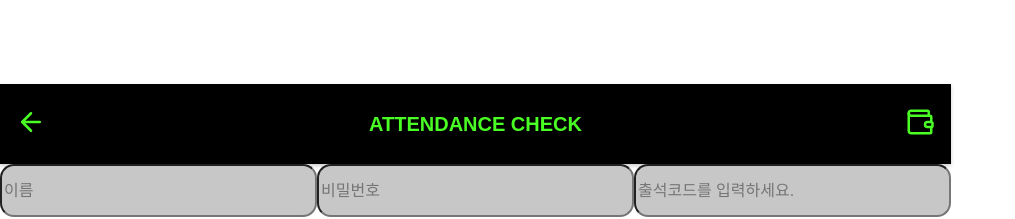
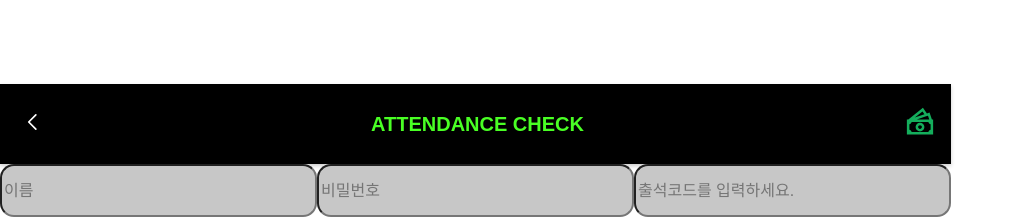
Before and after one commit to pirogramming/PiroCheck, a React (Vite) app in the folder frontend/: page /attendance in a window 1280 px wide. Shown: the part 220-439 px from the top of the page, without its empty margins (0-1015 px from the left). Built offline with nearby package versions, Linux system fonts and the light colour scheme; a web font is replaced by a local one.

Commit message:
[Fix] switch icons

```diff
--- a/frontend/src/components/Header.jsx
+++ b/frontend/src/components/Header.jsx
@@ -2,7 +2,8 @@ import React from 'react';
 import { useNavigate, useLocation  } from 'react-router-dom';
 import { ArrowLeft, Wallet } from 'lucide-react';
 import './componentsCss/Header.css';
-
+import arrowIcon from '../assets/img/arrowicon.svg';
+import moneyIcon from '../assets/img/moneyicon.svg';
 const Header = () => {
   const navigate = useNavigate();
   const location = useLocation();
@@ -17,12 +18,12 @@ const Header = () => {
   return (
     <header className="header-container">
       <button className="icon-button" onClick={() => navigate(-1)} aria-label="뒤로가기">
-        <ArrowLeft size={30} />
+        <img src={arrowIcon} alt="Back" width={34} height={34} />
       </button>
       <h1 className="header-title">{title}</h1>
       {showRightButton ? (
-        <button className="icon-button" onClick={() => navigate('/deposit')} aria-label="입금 페이지 이동">
-          <Wallet size={30} />
+        <button className="icon-button" onClick={() => navigate('/deposit')} aria-label="보증금 페이지 이동">
+      <img src={moneyIcon} alt="Deposit" width={30} height={30} />
         </button>
       ) : (
         <div style={{ width: '30px' }} /> // 오른쪽 공백 유지
```
Also changed, not shown: frontend/src/assets/img/arrowicon.svg (added), frontend/src/assets/img/moneyicon.svg (added).
